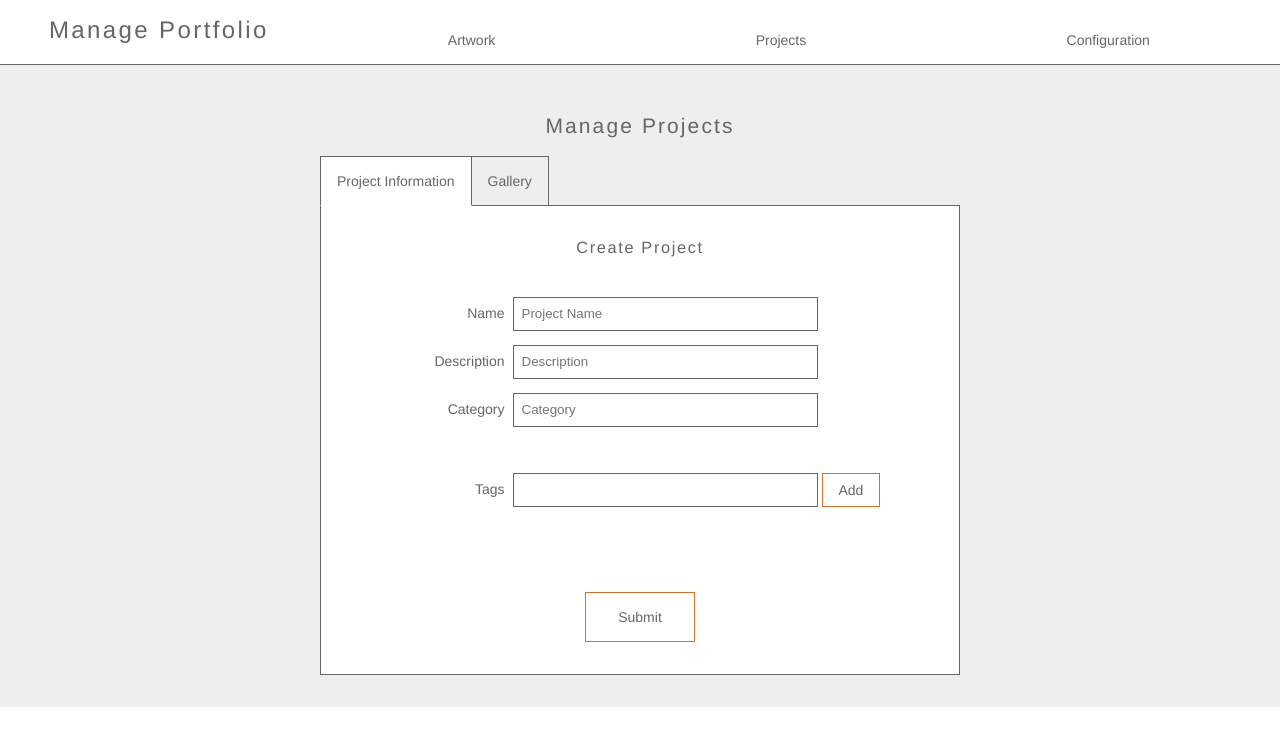
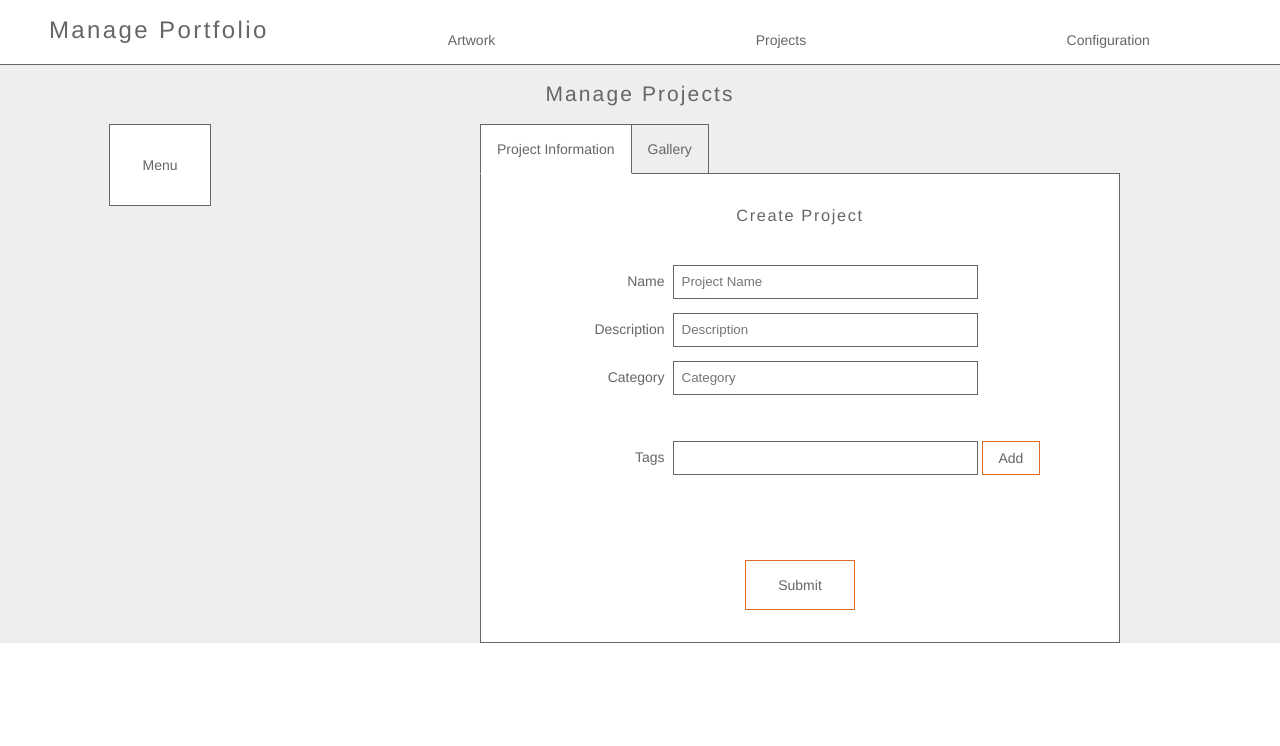
Before and after one commit to MichelLosier/illustration-gallery, a React (Create React App) app: page /projects in a window 1280 px wide. Shown: the top 746 px of the page. Built offline with nearby package versions, Linux system fonts and the light colour scheme.

Commit message:
created side menu component and refactored grid layout

```diff
--- a/src/App.css
+++ b/src/App.css
@@ -30,8 +30,15 @@ a {
 .layout-container {
   margin: 0 auto;
   display: flex;
-  align-items: flex-start;
-  justify-content: space-around; }
+  justify-content: space-around;
+  position: relative; }
+  .layout-container .col-1, .layout-container .col-3 {
+    display: flex;
+    justify-content: space-around; }
+  .layout-container .col-1 {
+    flex: 1; }
+  .layout-container .col-3 {
+    flex: 3; }
 
 /* Container width based on max 12 containers*/
 .component-container {
@@ -53,6 +60,9 @@ a {
 
 .width-3 {
   flex-basis: 25%; }
+
+.width-2 {
+  flex-basis: 16.66%; }
 
 .item-grow-2 {
   flex-grow: 2; }
@@ -90,10 +100,10 @@ a {
 
 .module {
   background-color: white;
-  padding: 2rem; }
+  padding: 2rem;
+  height: fit-content; }
 
 .main-body {
-  padding: 2rem;
   background-color: #eee; }
 
 .main-header {
@@ -109,6 +119,11 @@ a {
 .main-nav {
   flex-grow: 7; }
 
+.float-menu {
+  position: sticky;
+  top: 0;
+  left: 0; }
+
 .flex-list-x ul {
   padding: 1em;
   margin: 0;
@@ -119,6 +134,15 @@ a {
 
 .flex-list-x li {
   display: inline-block; }
+
+.flex-list-y {
+  margin: 0;
+  padding: 0;
+  display: flex;
+  flex-flow: column;
+  flex-wrap: nowrap; }
+  .flex-list-y li {
+    display: block; }
 
 .link-list-x {
   padding: 0;
--- a/src/components/forms/artwork-form.component.js
+++ b/src/components/forms/artwork-form.component.js
@@ -161,7 +161,7 @@ class ArtworkForm extends React.Component {
         const fields = this.state.fields;
         const selectedImage = this.state.selectedImage;
         return (
-            <div className="min-width-40 width-6">
+            <div className="min-width-40">
                 <form
                     className="border"
                     onSubmit={this.handleFormSubmit}>
--- a/src/components/forms/project-form.component.js
+++ b/src/components/forms/project-form.component.js
@@ -150,7 +150,7 @@ class ProjectForm extends React.Component {
     render() {
         const fields = this.state.fields;
         return (
-            <div className="min-width-40 width-2">
+            <div className="min-width-40">
 
                 <FormTabs
                     tabMap={this.tabMap}
--- /dev/null
+++ b/src/components/side-menu.component.js
@@ -0,0 +1,21 @@
+import React from 'react';
+
+class SideMenu extends React.Component {
+    constructor(){
+        super();
+        this.state = {}
+    }
+
+
+    render(){
+        const {children} = this.props;
+        return(
+            <div className="module border float-menu">
+                Menu
+                {children}
+            </div>
+        )
+    }
+}
+
+export default SideMenu;
--- a/src/components/views/project-manage.component.js
+++ b/src/components/views/project-manage.component.js
@@ -2,6 +2,7 @@ import React from 'react';
 
 import {Route, Link} from 'react-router-dom'
 import ProjectForm from '../forms/project-form.component';
+import SideMenu from '../side-menu.component';
 
 class ProjectManage extends React.Component {
     constructor(){
@@ -14,7 +15,12 @@ class ProjectManage extends React.Component {
             <div className="width-12">
                 <h2>Manage Projects</h2>
                 <div className="layout-container">
-                    <ProjectForm/>
+                    <div className="col-1">
+                        <SideMenu/>
+                    </div>
+                    <div className="col-3">
+                        <ProjectForm/>
+                    </div>
                 </div>
             </div>
         )
--- a/src/stylesheets/_layout.scss
+++ b/src/stylesheets/_layout.scss
@@ -3,9 +3,25 @@
 .layout-container {
 	margin: 0 auto;
 	display: flex;
-	align-items:flex-start;
 	justify-content:space-around;
+	position:relative;
+
+	.col-1, .col-3 {
+		display: flex;
+		justify-content: space-around;
+	}
+
+	.col-1 {
+		flex: 1;
+	}
+
+	.col-3 {
+		flex: 3;
+	}
 }
+
+
+
 
 /* Container width based on max 12 containers*/
 .component-container {
@@ -28,6 +44,9 @@
 .width-3 {
 	flex-basis: 25%;
 }
+.width-2{
+	flex-basis: 16.66%
+}
 
 .item-grow-2 {
 	flex-grow: 2;
@@ -39,6 +58,7 @@
 .min-width-40 {
 	min-width: 40rem;
 }
+
 
 .column-centered {
 	display:flex;
@@ -74,10 +94,11 @@
 .module {
 	background-color:white;
 	padding: 2rem;
+	height: fit-content;
 }
 
 .main-body{
-	padding: 2rem;
+
     background-color: $color-background-grey;
 
 }
@@ -98,6 +119,12 @@
   flex-grow: 7;
 }
 
+.float-menu {
+	position:sticky;
+	top: 0;
+	left: 0;
+}
+
 //lists
 
 .flex-list-x {
@@ -112,6 +139,17 @@
 
 	li {
 		display: inline-block
+	}
+}
+
+.flex-list-y {
+	margin:0;
+	padding:0;
+	display: flex;
+	flex-flow: column;
+	flex-wrap: nowrap;
+	li {
+		display:block;
 	}
 }
 
```
Also changed, not shown: src/components/project-card.component.js (added, +30 -0 lines), src/components/project-selection.component.js (added, +54 -0 lines).
